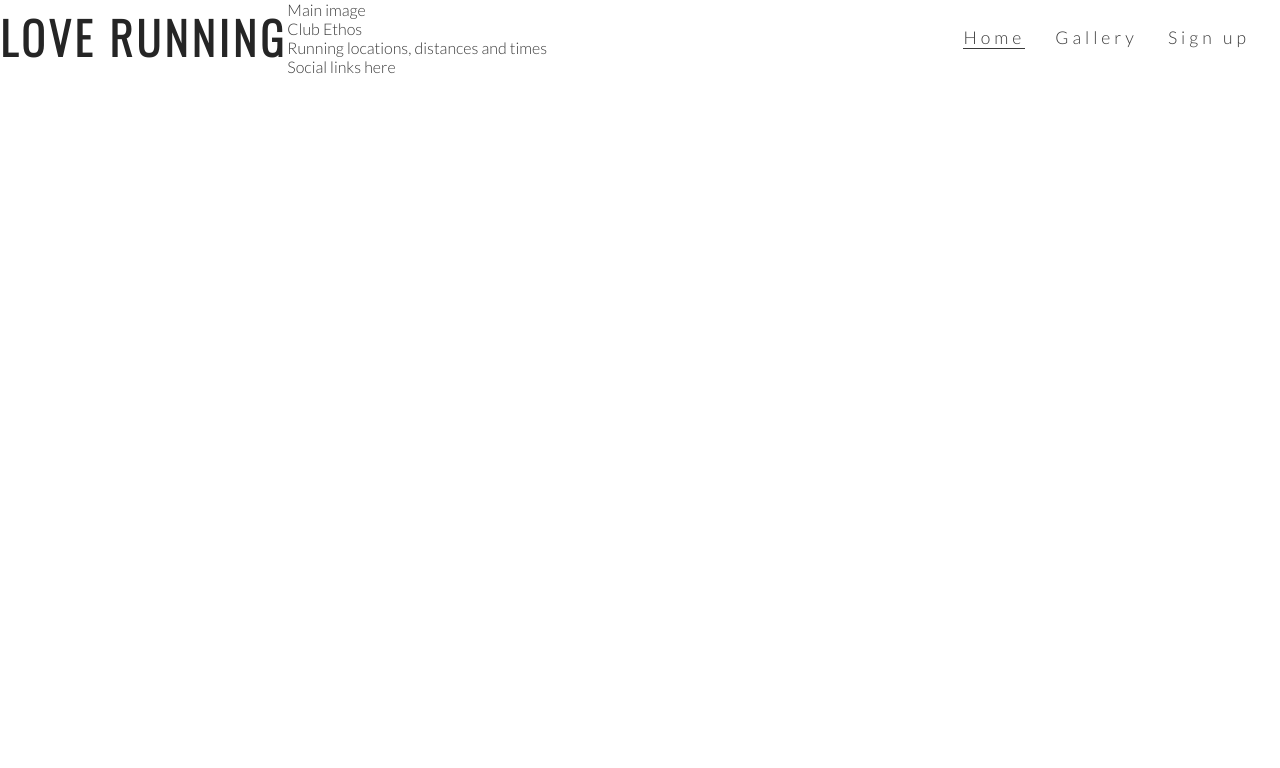
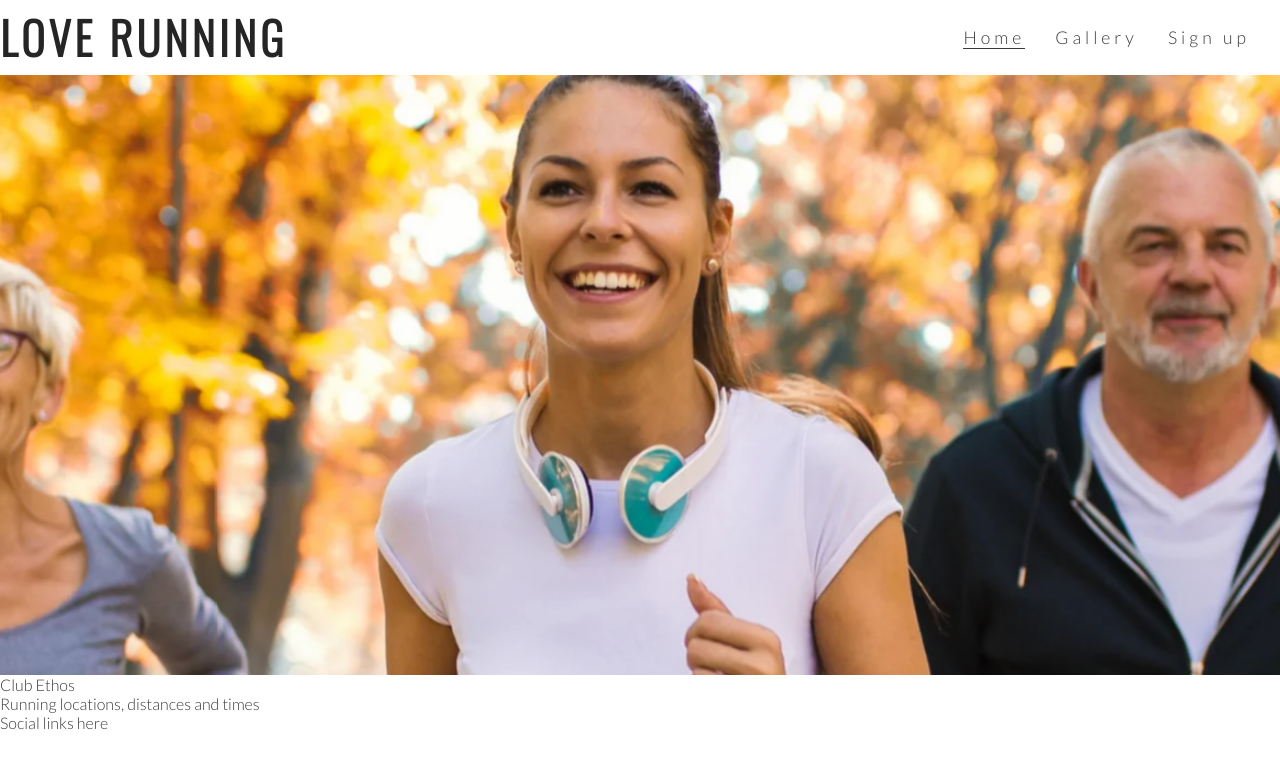
Before and after one commit to Jamesb13579/love-running, a plain HTML site: page index.html in a window 1280 px wide. Drawn offline with nearby package versions, Linux system fonts and the light colour scheme.

Commit message:
add hero image and animation

```diff
--- a/assets/css/style.css
+++ b/assets/css/style.css
@@ -56,6 +56,38 @@ h2 {
 #menu a:hover {
     border-bottom: 1px solid #3a3a3a;
 }
+
 .active {
     border-bottom: 1px solid #3a3a3a;
 }
+
+#hero-outer {
+    height: 600px;
+    width: 100%;
+    overflow: hidden;
+}
+
+#hero-image {
+    height: 600px;
+    width: 100%;
+    background: url("../images/hero-image.webp") no-repeat center center;
+
+    /* animates zoom on loading*/
+
+    animation-name: hero-zoom;
+    animation-duration: 5s;
+    animation-fill-mode: forwards;
+}
+
+
+
+/*creates zoom for hero image*/
+@keyframes hero-zoom {
+    from {
+        transform: scale(1);
+    }
+
+    to {
+        transform: scale(1.1);
+    }
+}
--- a/index.html
+++ b/index.html
@@ -33,8 +33,10 @@
 
         </nav>
     </header>
-    <section>
-        Main image
+    <section id="hero-outer">
+        <div id="hero-image">
+
+        </div>
     </section>
     <section>
         Club Ethos
```
Also changed, not shown: assets/images/hero-image.webp (added).
